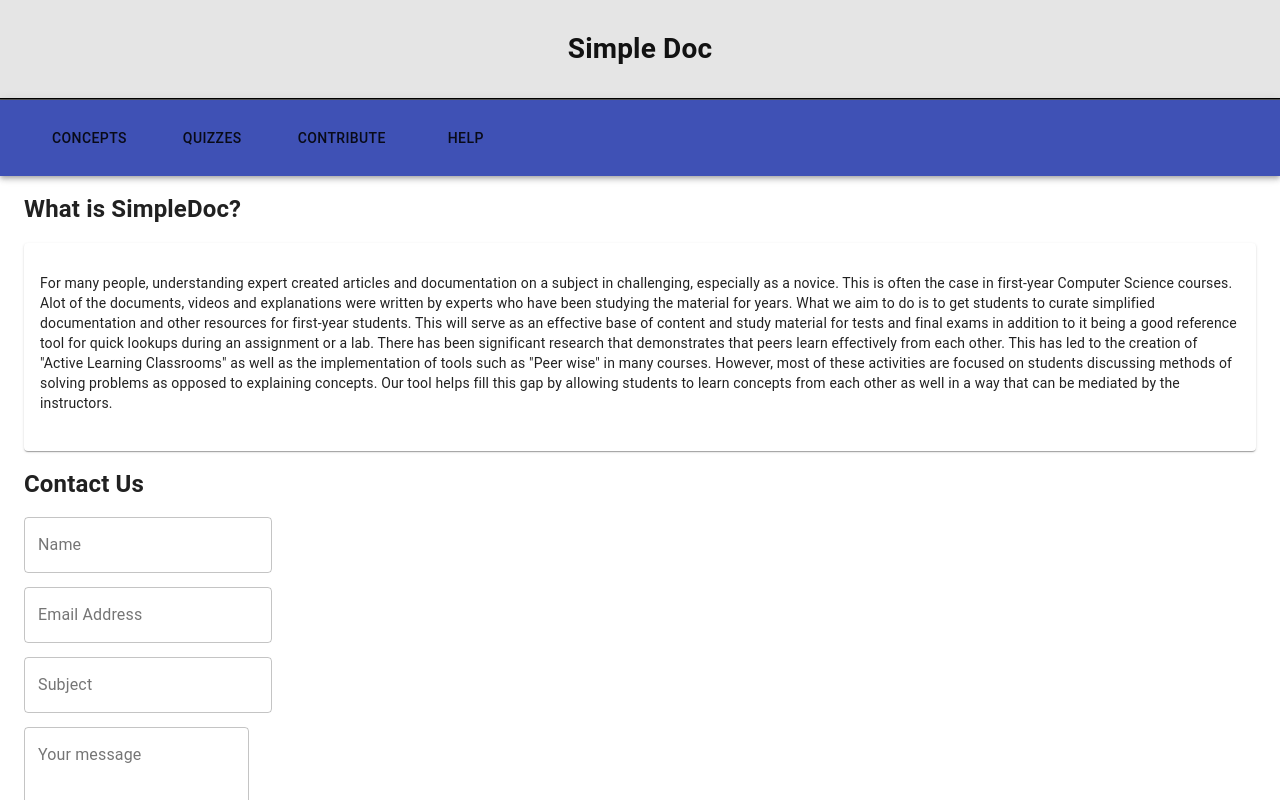
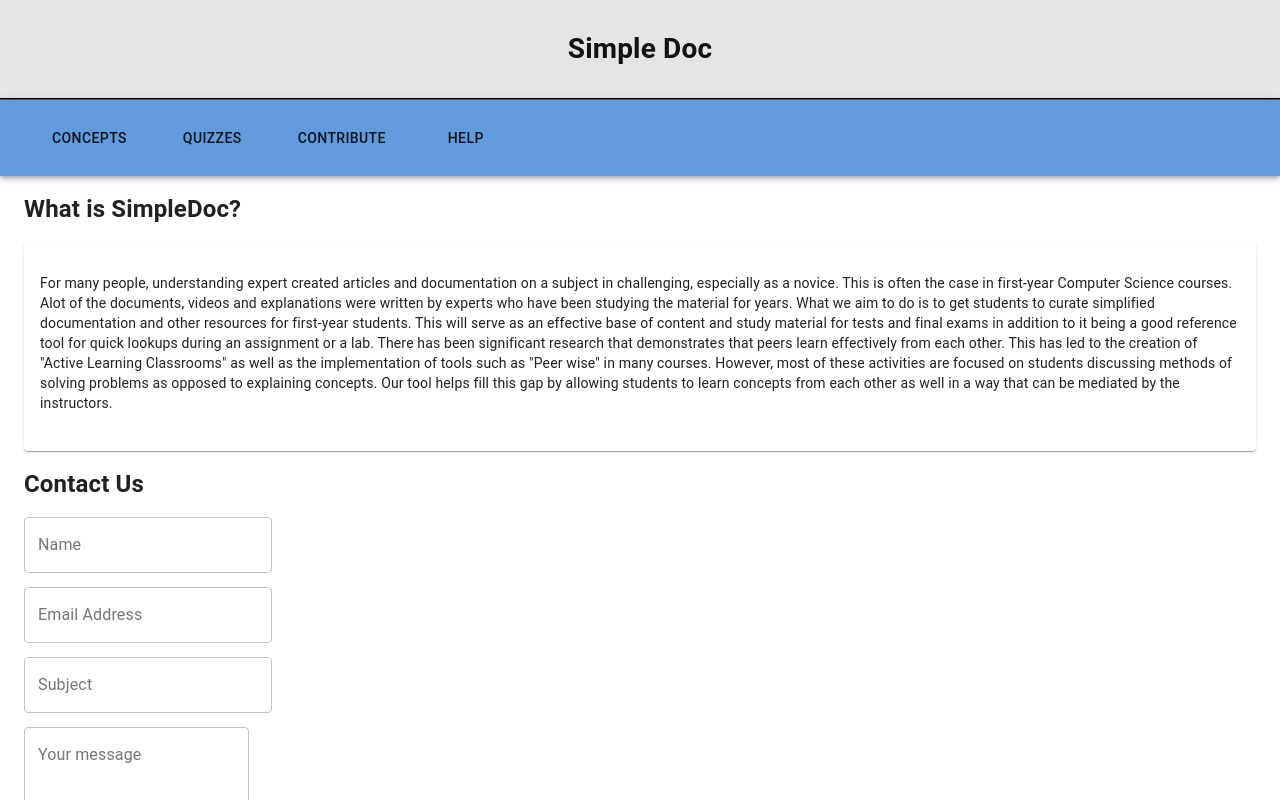
Before and after one commit to SimpleDocUTM/SimpleDoc, a React (Create React App) app: page /#/HelpView in a window 1280 px wide. Shown: the top 800 px of the page. Built offline with nearby package versions, Linux system fonts and the light colour scheme.

Commit message:
changed background color

```diff
--- a/src/Components/NavBar.js
+++ b/src/Components/NavBar.js
@@ -15,7 +15,8 @@
 
 const mystyles = {
   color: "#121212",
-  backgroundColor: "#FFFFF",
+  //backgroundColor: "#FFFFF",
+  backgroundColor: "#629BDC",
 
 };
 
@@ -26,7 +27,7 @@
   return (
     //<div style={mystyles} className={classes.root}>
     <div style={mystyles}>
-      <AppBar position="static">
+      <AppBar position="static" style={mystyles}>
         <Toolbar>
           {/* <HomeButton /> */}
           <ConceptsButton />
```
